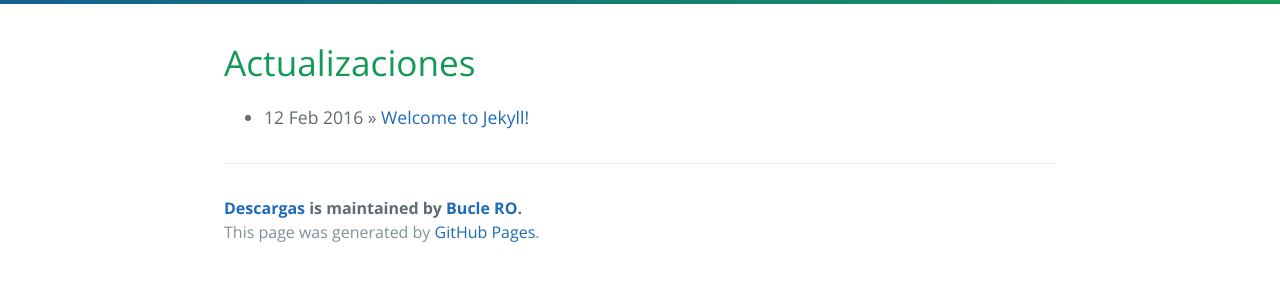
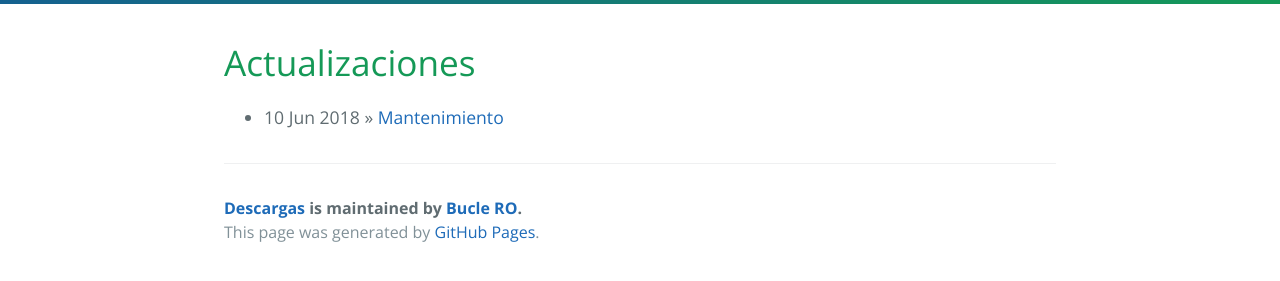
Before and after one commit to xEasycore/patcher, a Jekyll site: the page built from index.html, in a window 1280 px wide. Shown: the part 379-660 px from the top of the page. Built offline with Jekyll 4.4.1, drawn with Linux system fonts in a browser that asks for light colours; the list of posts is cut into pages by our own code.

Commit message:
Update 2016-02-12-sample-content.markdown

```diff
--- a/_posts/2016-02-12-sample-content.markdown
+++ b/_posts/2016-02-12-sample-content.markdown
@@ -1,7 +1,8 @@
 ---
 layout: default
-title:  "Welcome to Jekyll!"
-date:   2016-02-12 17:50:00
+title:  "Mantenimiento"
+date:   2018-06-10 17:50:00
+body: sadfsdasad
 categories: main
 ---
 
```
